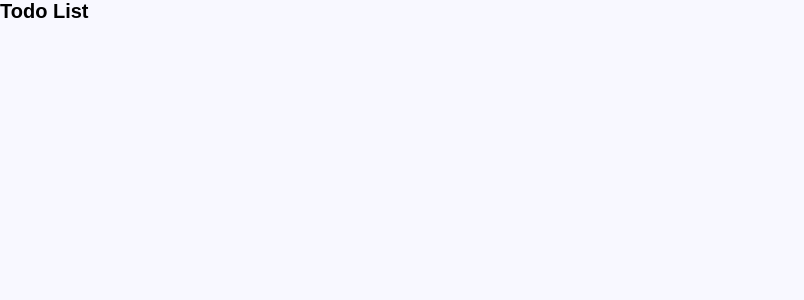
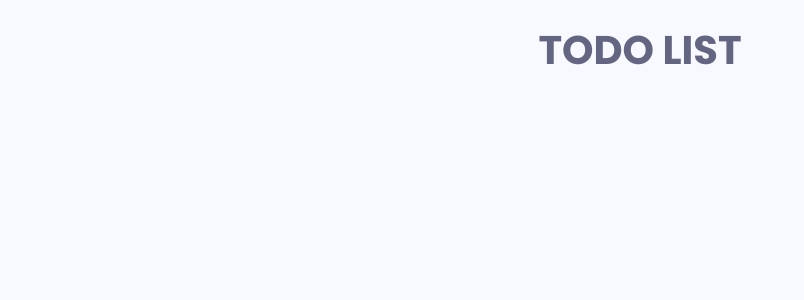
Before and after one commit to Hamza405/Todo-Web-App, a React (Create React App) app: page / in a window 1280 px wide. Shown: the top 300 px of the page, without its empty margins (0-804 px from the left). Built offline with nearby package versions, Linux system fonts and the light colour scheme.

Commit message:
Init app style

```diff
--- a/package.json
+++ b/package.json
@@ -3,6 +3,7 @@
   "version": "0.1.0",
   "private": true,
   "dependencies": {
+    "@fontsource/poppins": "^4.5.10",
     "@reduxjs/toolkit": "^1.9.0",
     "@testing-library/jest-dom": "^5.16.5",
     "@testing-library/react": "^13.4.0",
--- a/src/components/PageTitle.jsx
+++ b/src/components/PageTitle.jsx
@@ -1,11 +1,8 @@
 import React from "react";
+import style from "../styles/modules/title.module.scss";
 
 const PageTitle = ({ children }) => {
-  return (
-    <div>
-      <h1>{children}</h1>
-    </div>
-  );
+  return <p className={style.title}>{children}</p>;
 };
 
 export default PageTitle;
--- /dev/null
+++ b/src/styles/_mixins.scss
@@ -0,0 +1,5 @@
+@mixin smallDeviceSize {
+	@media only screen and (max-width: 768px) {
+		@content;
+	}
+}
--- /dev/null
+++ b/src/styles/modules/title.module.scss
@@ -0,0 +1,17 @@
+@import '../mixins';
+.title {
+	display: inline-block;
+	width: 100%;
+	font-family: 'Poppins';
+	font-size: 4rem;
+	font-weight: 700;
+	text-transform: uppercase;
+	text-align: center;
+	margin: 0 auto;
+	margin-top: 2rem;
+	margin-bottom: 1.5rem;
+	color: var(--black-1);
+	@include smallDeviceSize {
+		font-size: 3rem;
+	}
+}
```
Also changed, not shown: src/index.js (+6 -1 lines), 1 other file (tests, documents, lock files or other folders).
